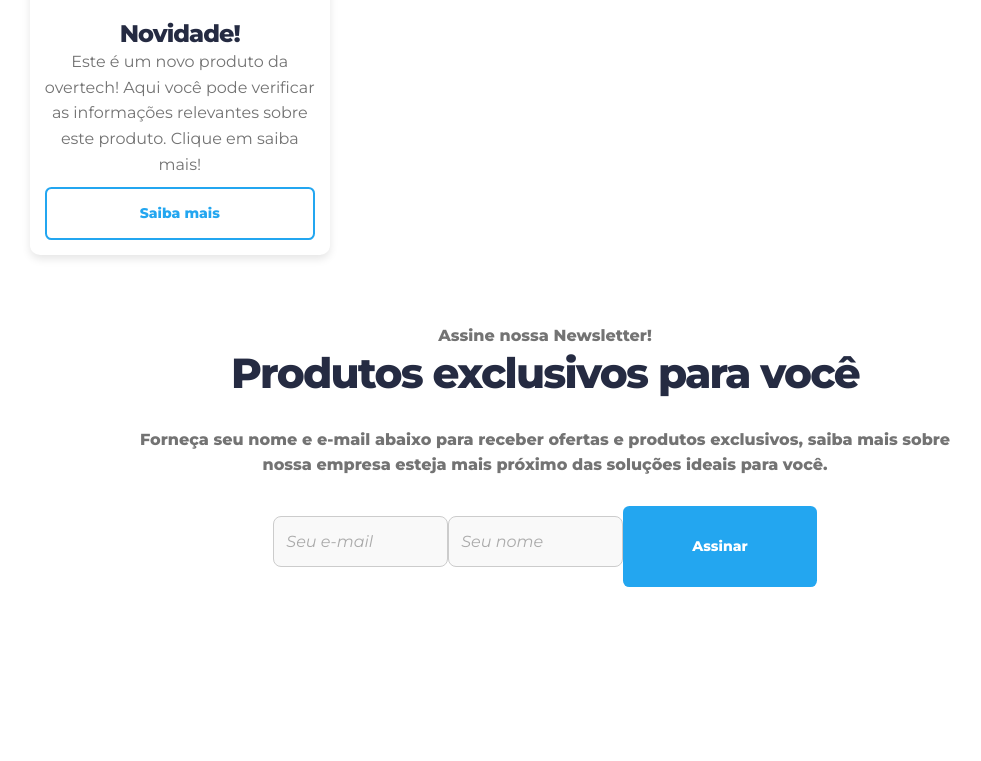
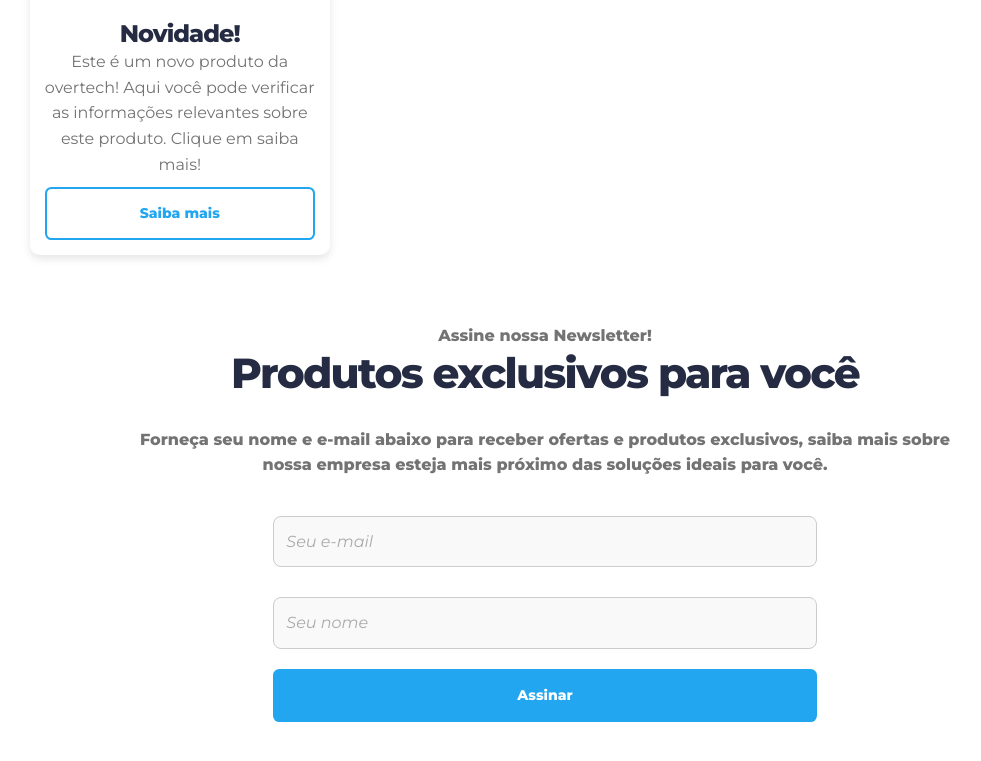
Before and after one commit to ryan-facul/simple-landing, a React (Vite) app: page / in a window 1280 px wide. Shown: the part 1785-2546 px from the top of the page, without its empty margins (95-1076 px from the left). Built offline with nearby package versions, Linux system fonts and the light colour scheme.

Commit message:
Update contato.tsx

```diff
--- a/src/components/contato.tsx
+++ b/src/components/contato.tsx
@@ -54,7 +54,7 @@ export default function Contato() {
                     <h2>Produtos exclusivos para você</h2>
                 </span>
                 <p>Forneça seu nome e e-mail abaixo para receber ofertas e produtos exclusivos, saiba mais sobre nossa empresa esteja mais próximo das soluções ideais para você.</p>
-                <div className="flex input">
+                <div className="input">
                     <input type="text" value={email}
                         onChange={event => setEmail(event.target.value)} placeholder="Seu e-mail" />
                     <input type="text" value={nome}
```
